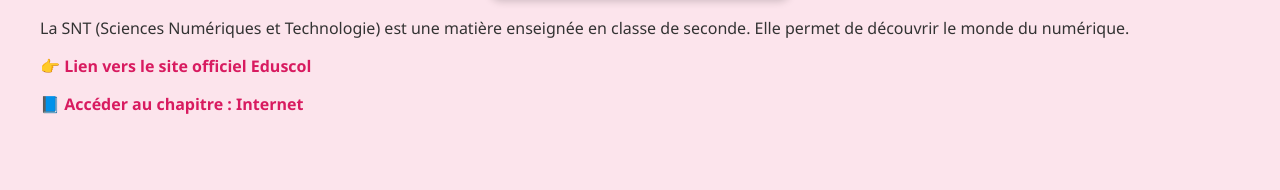
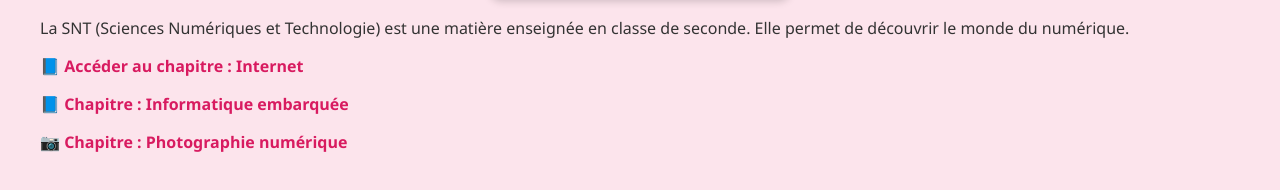
Before and after one commit to BsnGloria/SNTt, a plain HTML site: page index.html in a window 1280 px wide. Shown: the part 286-476 px from the top of the page. Drawn offline with Linux system fonts and the light colour scheme.

Commit message:
Update index.html

```diff
--- a/index.html
+++ b/index.html
@@ -14,12 +14,12 @@
 
   <p>La SNT (Sciences Numériques et Technologie) est une matière enseignée en classe de seconde. Elle permet de découvrir le monde du numérique.</p>
 
-  <p>
-    👉 <a href="https://eduscol.education.fr/sti/ressources_pedagogiques/snt-sciences-numeriques-et-technologie" target="_blank">Lien vers le site officiel Eduscol</a>
-  </p>
+
 
   <p>
     📘 <a href="internet.html">Accéder au chapitre : Internet</a>
   </p>
 </body>
 </html>
+<p>📘 <a href="informatique.html">Chapitre : Informatique embarquée</a></p>
+<p>📷 <a href="photo.html">Chapitre : Photographie numérique</a></p>
```
